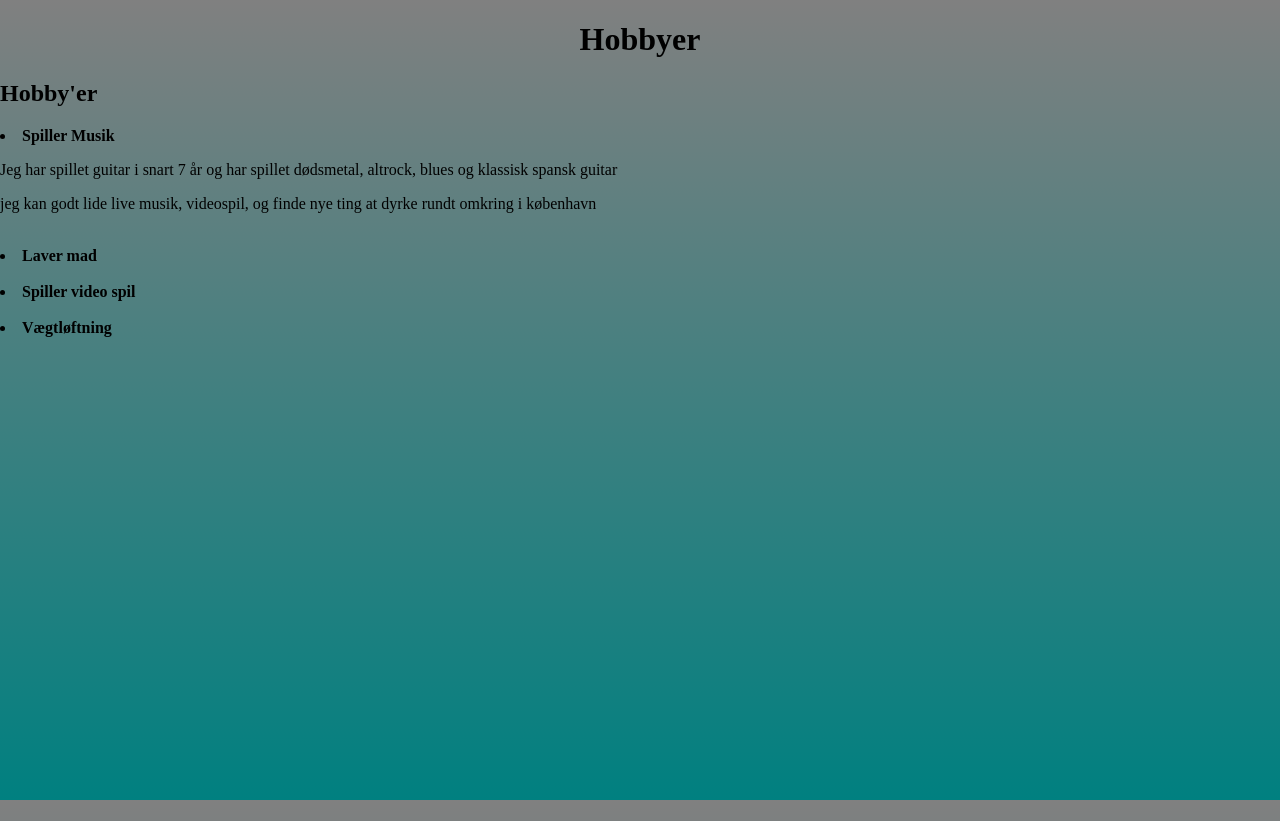
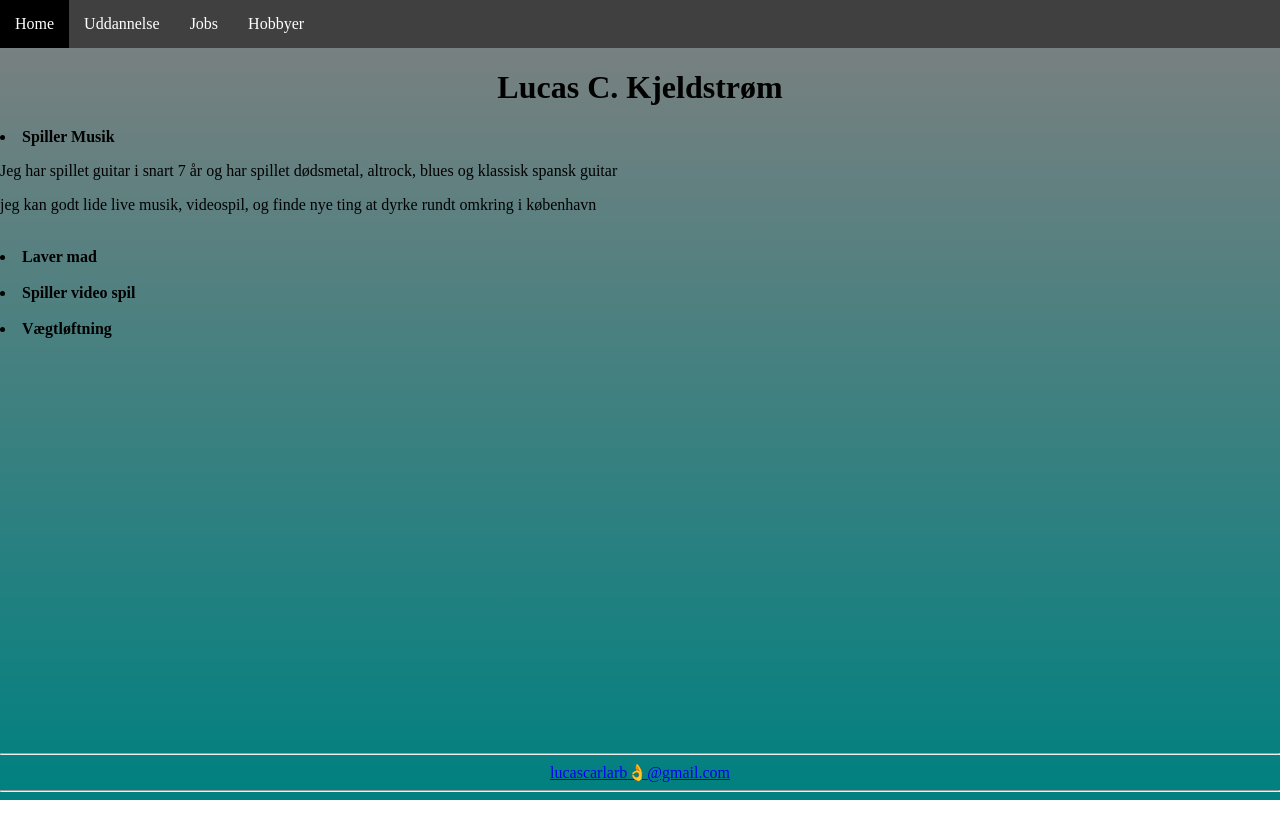
Before and after one commit to Brorfessor/portfolio, a plain HTML site: page Hobby'er.html in a window 1280 px wide. After the commit the page ends 800 px from the top, so only its background shows below. Drawn offline with Linux system fonts and the light colour scheme.

Commit message:
Nyeste version af protfolio

```diff
--- a/Hobby'er.html
+++ b/Hobby'er.html
@@ -5,11 +5,19 @@
     <title>Hobbyer</title>
     <link href="styleCSS.css" rel="stylesheet">
 </head>
-    <header>
-        <h1>Hobbyer</h1>
-    </header>
 <body>
-<h2>Hobby'er</h2>
+
+<nav class="navbar">
+    <ul>
+        <li><a href="Hovedside.html">Home</a></li>
+        <li><a href="Uddannelse.html">Uddannelse</a></li>
+        <li><a href="Jobs.html">Jobs</a></li>
+        <li><a href="Hobby'er.html">Hobbyer</a></li>
+    </ul>
+</nav>
+
+<h1>Lucas C. Kjeldstrøm</h1>
+
 <ul>
     <li> <strong> Spiller Musik </strong> </li>
     <p>Jeg har spillet guitar i snart 7 år og har spillet dødsmetal, altrock, blues og klassisk spansk guitar</p>
@@ -21,5 +29,12 @@
     <br>
     <li><strong>Vægtløftning</strong></li>
 </ul>
+
+<footer>
+    <hr>
+    <a href="mailto:lucascarlarb@gmail.com">lucascarlarb</a><a href="Assets/b3390aaf8557eafecd27acfc995bfb86.jpg" target="blank">👌</a><a href="mailto:lucascarlarb@gmail.com">@gmail.com</a>
+    <hr>
+</footer>
+
 </body>
 </htmlmeta>
--- a/StyleCSS.css
+++ b/StyleCSS.css
@@ -37,6 +37,16 @@ ul {
     text-align: left;
 
 }
+
+main p{
+
+    box-sizing: border-box;
+}
+
 footer{
+    position: fixed;
+    left: 0;
+    bottom: 0;
+    width: 100%;
     text-align: center;
 }
```
Also changed, not shown: Hovedside.html (+12 -10 lines), Jobs.html (+18 -0 lines), Uddannelse.html (+16 -0 lines).
